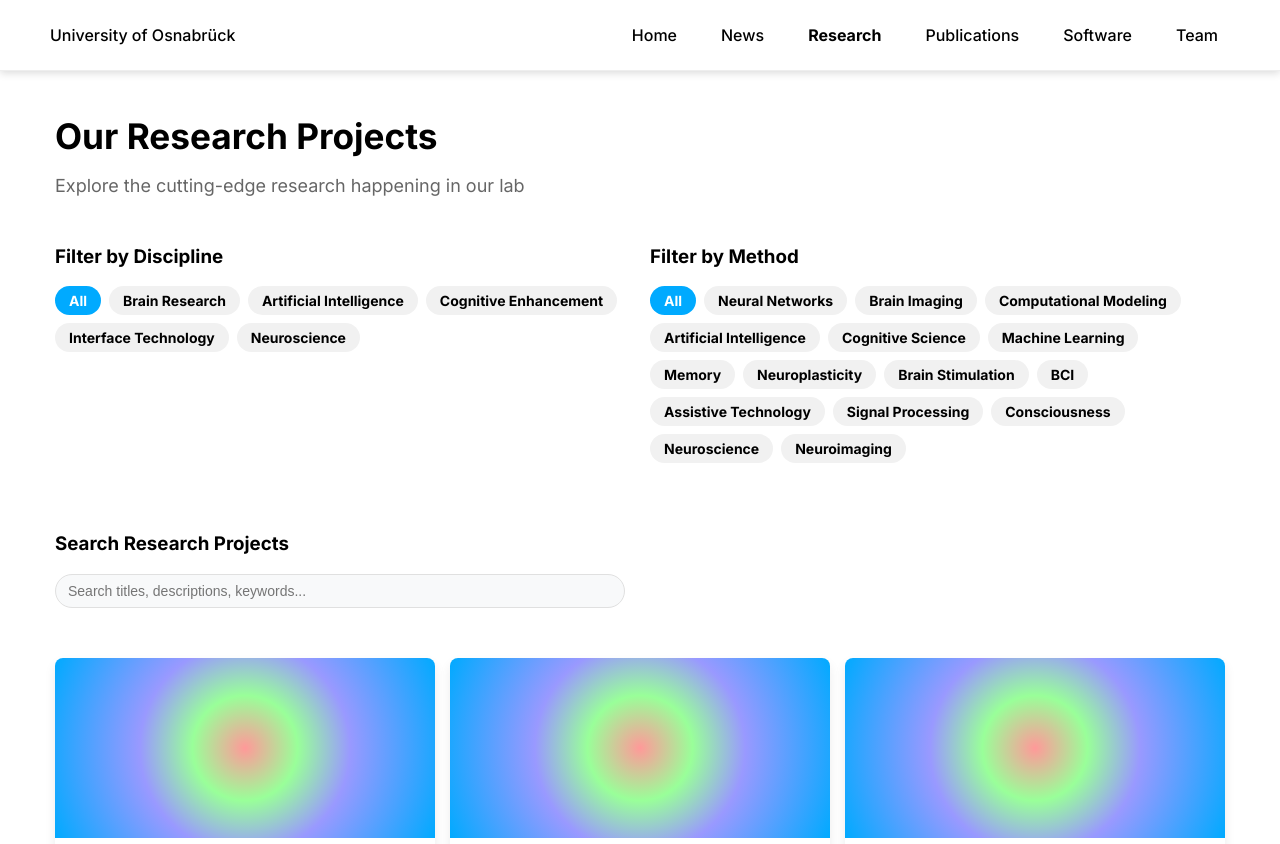
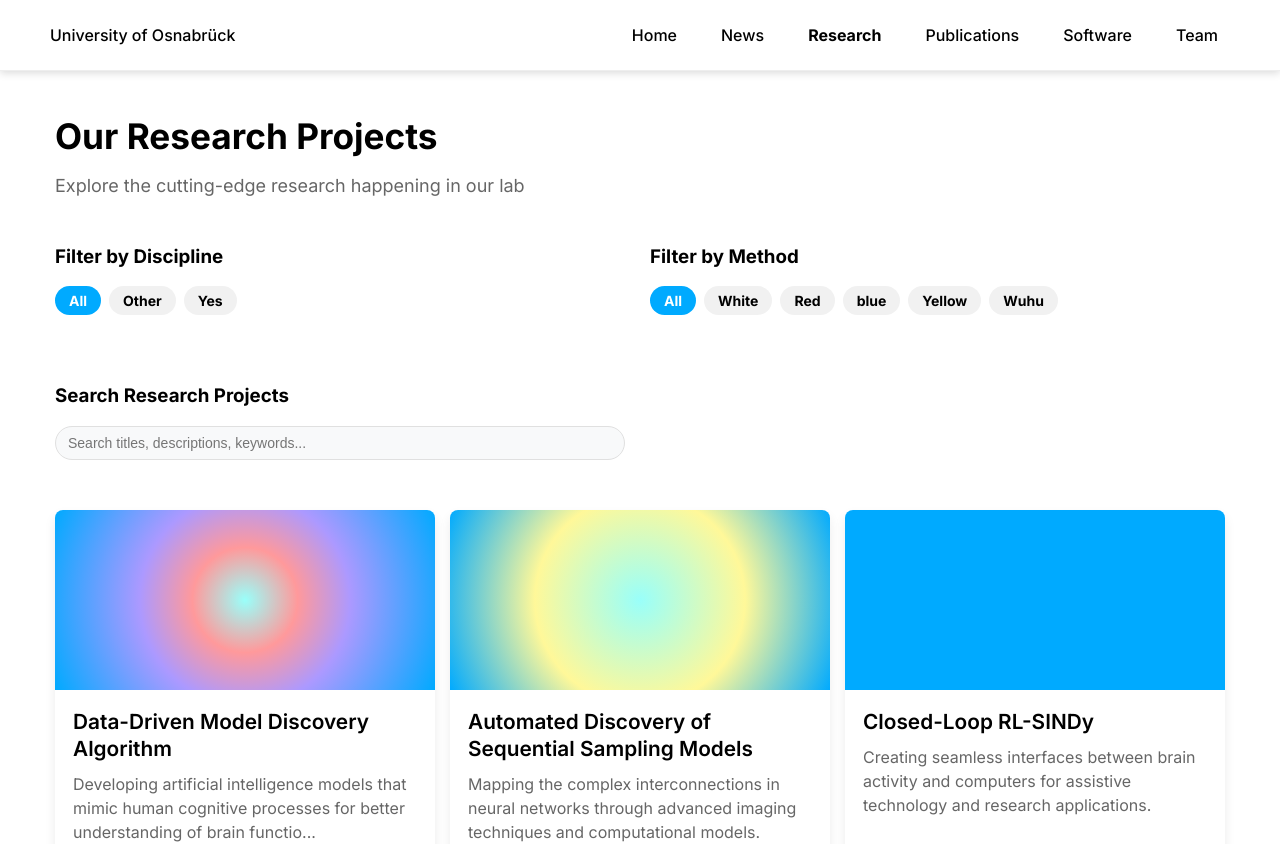
Before and after one commit to musslick/lab-website, a React (Create React App) app: page /projects in a window 1280 px wide. Shown: the top 844 px of the page. Built offline with nearby package versions, Linux system fonts and the light colour scheme.

Commit message:
.ts copy projects

```diff
--- a/src/data/projects.ts
+++ b/src/data/projects.ts
@@ -1,90 +1,225 @@
 import { LAB_COLOR } from '../utils/colorUtils';
 
-// Update the Project interface to include topicsWithColors with hue instead of lightness
+// Define the Project interface to match the dashboard data structure
 export interface Project {
   id: string;
   title: string;
   description: string;
   color: string;
-  category: string | string[]; // Disciplines (can be single string or array)
+  category: string | string[]; // Supports both single string and array
   team: string[];
-  topics?: string[]; // Methods
-  topicsWithColors?: { name: string; color: string; hue: number }[]; // Methods with colors
+  topics?: string[];
+  topicsWithColors?: { name: string; color: string; hue: number }[]; // Re-add topicsWithColors
   publications?: string[];
   image?: string;
   status?: 'ongoing' | 'completed';
   startDate?: string;
   endDate?: string;
-  _lastUpdated?: number; // Added for cache busting
+  _lastUpdated?: number;
 }
 
-// Define project data with the correct status type and add methods
+// Define project data with the structure matching the dashboard
 export const projects: Project[] = [
     {
-        id: "neural-mapping",
-        title: "Neural Network Mapping",
-        description: "Mapping the complex interconnections in neural networks through advanced imaging techniques and computational models.",
-        category: "Brain Research", // Discipline
-        team: ["Sarah Johnson", "Michael Chen"],
-        topics: ["Neural Networks", "Brain Imaging", "Computational Modeling"], // Methods
-        publications: [
-          "Johnson, S. et al. (2022). Advanced techniques in neural mapping. Journal of Neuroscience, 45(3), 112-128.",
-          "Chen, M. & Johnson, S. (2021). Computational approaches to neural network visualization. Brain Research, 33(2), 45-67."
-        ],
-        status: "ongoing",
-        startDate: "2022-06-01",
-        color: LAB_COLOR
+      "id": "cognitive-ai",
+      "title": "Data-Driven Model Discovery Algorithm",
+      "description": "Developing artificial intelligence models that mimic human cognitive processes for better understanding of brain function.",
+      "category": [
+        "Other",
+        "Yes"
+      ],
+      "team": [
+        "Daniel Weinhardt",
+        "Alessandra Brondetta",
+        "Sebastian Musslick"
+      ],
+      "color": "radial-gradient(circle at center, #00AAFF 0%, #005580 100%)",
+      "topics": [
+        "White",
+        "Red",
+        "blue"
+      ],
+      "topicsWithColors": [
+        {
+          "name": "White",
+          "color": "#99fffa",
+          "hue": 177
+        },
+        {
+          "name": "Red",
+          "color": "#ff999b",
+          "hue": 359
+        },
+        {
+          "name": "blue",
+          "color": "#ac99ff",
+          "hue": 251
+        }
+      ],
+      "status": "ongoing",
+      "publications": [],
+      "_lastUpdated": 1744141152248
     },
     {
-        id: "cognitive-ai",
-        title: "Cognitive AI Models",
-        description: "Developing artificial intelligence models that mimic human cognitive processes for better understanding of brain function.",
-        category: "Artificial Intelligence", // Discipline
-        team: ["Robert Smith", "Emily Wong"],
-        topics: ["Artificial Intelligence", "Cognitive Science", "Machine Learning"], // Methods
-        publications: [
-          "Smith, R. & Wong, E. (2023). Cognitive frameworks in machine learning. AI Journal, 12(4), 89-105."
-        ],
-        status: "ongoing",
-        startDate: "2022-01-10",
-        color: LAB_COLOR
+      "id": "neural-mapping",
+      "title": "Automated Discovery of Sequential Sampling Models",
+      "description": "Mapping the complex interconnections in neural networks through advanced imaging techniques and computational models.",
+      "category": "Yes",
+      "team": [
+        "Daniel Weinhardt",
+        "Muhip Tezcan",
+        "Sebastian Musslick",
+        "Se Eun Choi"
+      ],
+      "color": "radial-gradient(circle at center, #00AAFF 0%, #005580 100%)",
+      "topics": [
+        "White",
+        "Yellow"
+      ],
+      "topicsWithColors": [
+        {
+          "name": "White",
+          "color": "#99fffa",
+          "hue": 177
+        },
+        {
+          "name": "Yellow",
+          "color": "#fff899",
+          "hue": 56
+        }
+      ],
+      "status": "ongoing",
+      "publications": [
+        "pub-003",
+        "pub-001"
+      ],
+      "_lastUpdated": 1743367023235
     },
     {
-        id: "memory-enhancement",
-        title: "Memory Enhancement Research",
-        description: "Investigating techniques to enhance memory formation and recall through targeted stimulation of neural pathways.",
-        category: "Cognitive Enhancement", // Discipline
-        team: ["David Patel", "Sarah Johnson"],
-        topics: ["Memory", "Neuroplasticity", "Brain Stimulation"], // Methods
-        publications: [],
-        status: "ongoing",
-        startDate: "2021-03-15",
-        color: LAB_COLOR
+      "id": "brain-computer",
+      "title": "Closed-Loop RL-SINDy",
+      "description": "Creating seamless interfaces between brain activity and computers for assistive technology and research applications.",
+      "category": "Other",
+      "team": [
+        "Sedighe Raeisi",
+        "Daniel Weinhardt",
+        "Se Eun Choi"
+      ],
+      "color": "radial-gradient(circle at center, #00AAFF 0%, #005580 100%)",
+      "topics": [],
+      "topicsWithColors": [],
+      "status": "ongoing",
+      "publications": [],
+      "_lastUpdated": 1743109441881
     },
     {
-        id: "brain-computer",
-        title: "Brain-Computer Interfaces",
-        description: "Creating seamless interfaces between brain activity and computers for assistive technology and research applications.",
-        category: "Interface Technology", // Discipline
-        team: ["Michael Chen", "Emily Wong"],
-        topics: ["BCI", "Assistive Technology", "Signal Processing"], // Methods
-        publications: [
-          "Chen, M. et al. (2022). Non-invasive BCI advancements. Tech & Brain Journal, 8(2), 34-49."
-        ],
-        status: "ongoing",
-        startDate: "2021-03-15",
-        color: LAB_COLOR
+      "id": "consciousness-study",
+      "title": "Understany",
+      "description": "Exploring the neural correlates of consciousness through multidisciplinary approaches and advanced neuroimaging.",
+      "category": "Other",
+      "team": [
+        "Moritz Hartstang"
+      ],
+      "color": "radial-gradient(circle at center, #00AAFF 0%, #005580 100%)",
+      "topics": [
+        "Wuhu"
+      ],
+      "topicsWithColors": [
+        {
+          "name": "Wuhu",
+          "color": "#ff9999",
+          "hue": 0
+        }
+      ],
+      "status": "ongoing",
+      "publications": [
+        "pub-001"
+      ],
+      "_lastUpdated": 1743624419847
     },
     {
-        id: "consciousness-study",
-        title: "Consciousness Studies",
-        description: "Exploring the neural correlates of consciousness through multidisciplinary approaches and advanced neuroimaging.",
-        category: "Neuroscience", // Discipline
-        team: ["Robert Smith", "David Patel"],
-        topics: ["Consciousness", "Neuroscience", "Neuroimaging"], // Methods
-        publications: [],
-        status: "ongoing",
-        startDate: "2022-01-10",
-        color: LAB_COLOR
+      "id": "project-1741440790106",
+      "title": "Landscaping",
+      "description": "a",
+      "category": "Other",
+      "team": [
+        "Pelin Kömürlüoğlu"
+      ],
+      "color": "radial-gradient(circle at center, #00AAFF 0%, #005580 100%)",
+      "topics": [],
+      "topicsWithColors": [],
+      "status": "ongoing",
+      "publications": [],
+      "_lastUpdated": 1743109403964
+    },
+    {
+      "id": "project-1741685324148",
+      "title": "Hierarchical Bayesian Model",
+      "description": "a",
+      "category": "Other",
+      "team": [
+        "Sedighe Raeisi",
+        "Se Eun Choi"
+      ],
+      "color": "radial-gradient(circle at center, #00AAFF 0%, #005580 100%)",
+      "topics": [],
+      "topicsWithColors": [],
+      "status": "ongoing",
+      "publications": [],
+      "_lastUpdated": 1743109417680
+    },
+    {
+      "id": "project-1741685438335",
+      "title": "Closed-Loop Integrative Discovery",
+      "description": "a",
+      "category": "Other",
+      "team": [
+        "Sebastian Musslick",
+        "Sedighe Raeisi",
+        "Daniel Weinhardt",
+        "Moritz Hartstang",
+        "Se Eun Choi",
+        "Pelin Kömürlüoğlu"
+      ],
+      "color": "radial-gradient(circle at center, #00AAFF 0%, #005580 100%)",
+      "topics": [],
+      "topicsWithColors": [],
+      "status": "ongoing",
+      "publications": [],
+      "_lastUpdated": 1743109376599
+    },
+    {
+      "id": "memory-enhancement",
+      "title": "LLM Simulator for Fostering Belief Flexibility",
+      "description": "Investigating techniques to enhance memory formation and recall through targeted stimulation of neural pathways.",
+      "category": "Other",
+      "team": [
+        "Alessandra Brondetta",
+        "Sedighe Raeisi",
+        "Moritz Hartstang"
+      ],
+      "color": "radial-gradient(circle at center, #00AAFF 0%, #005580 100%)",
+      "topics": [],
+      "topicsWithColors": [],
+      "status": "ongoing",
+      "publications": [],
+      "_lastUpdated": 1741813020845
+    },
+    {
+      "id": "project-1741685533429",
+      "title": "Synthetic Participant",
+      "description": "a",
+      "category": "Other",
+      "team": [
+        "Alessandra Brondetta",
+        "Muhip Tezcan",
+        "Leon Schmid"
+      ],
+      "color": "radial-gradient(circle at center, #00AAFF 0%, #005580 100%)",
+      "topics": [],
+      "topicsWithColors": [],
+      "status": "ongoing",
+      "publications": [],
+      "_lastUpdated": 1741813094821
     }
-];
+  ];
```
